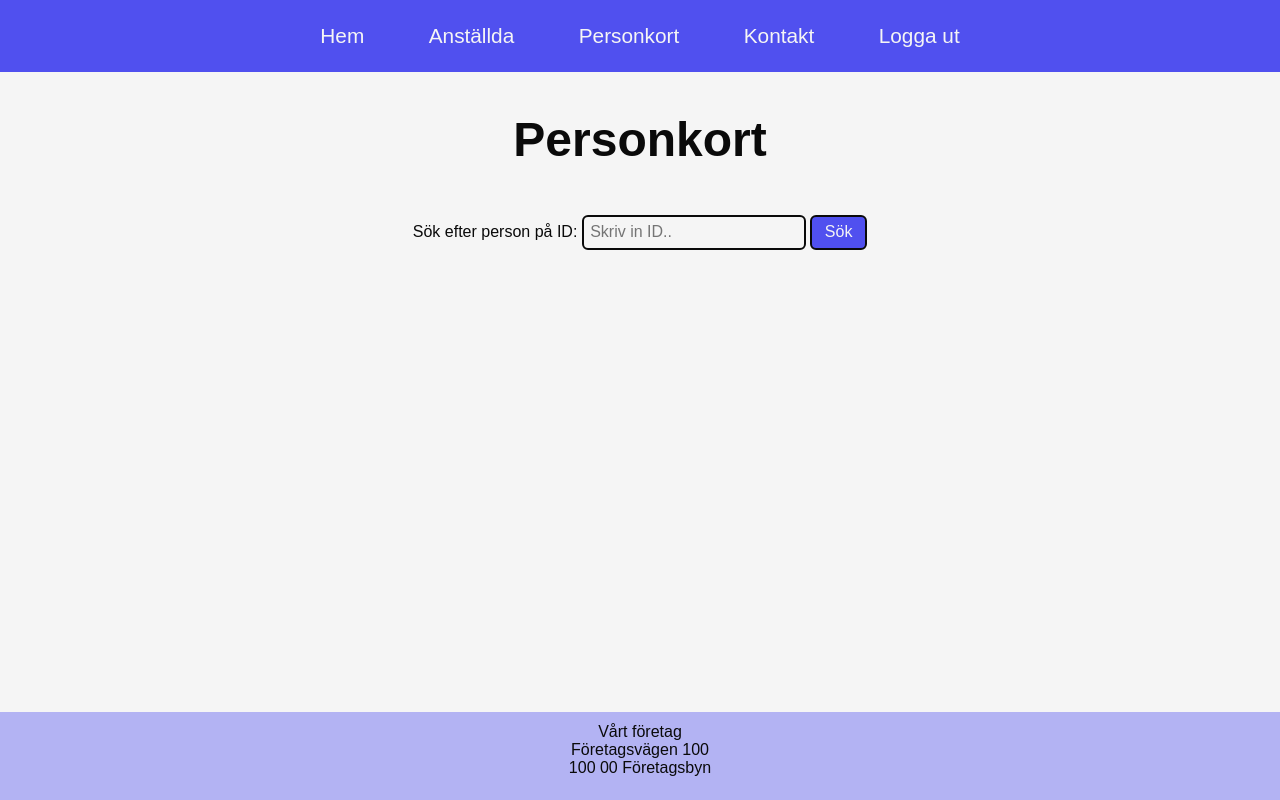
After one commit to mariebayard/Personalregister, a Flask app: template templates/goto.html in a window 1280 px wide. The commit adds this page. Run offline with Flask 3, Linux system fonts and the light colour scheme; the template is opened without the code that fills it, so the values that code supplies are empty; parts of the project's set-up code (start-up, migrations or seed data) failed here and were passed over.

Commit message:
Uppdaterat personkort/search så den redirectar till personkort/id om personen finns. Lagt till goto.html samt uppdaterat personkort.html. Lagt till styling för goto
app.py; uppdaterat routen för personkort/search. Redirectar till personkort/id om personen finns. Finns inte id så skrivs ett meddelande ut.
La till goto.html med en form för input för att söka efter ID. La till ett meddelande om personen inte finns.
personkort.html; tog bort formen från personkort/id.
La till styling för goto.html

```diff
--- a/app.py
+++ b/app.py
@@ -79,19 +79,20 @@ def anstallda():
                            has_next=pa_obj.has_next,
                            has_prev=pa_obj.has_prev)
 
-@app.route("/personkort/search", methods=['POST'])
+@app.route("/personkort/search", methods=["GET",'POST'])
 @login_required
 def search_person():
-   query=request.form.get('query', type=int)
-   person= db.session.query(Employee).filter_by(id=query).first()
-   if person:
-       picture=db.session.query(EmployeePicture).filter_by(employee_id=person.id, picture_size='large').first()
-       return render_template('personkort.html', person=person, picture=picture)
-   else:
-       message='Det finns ingen anställd med ID: '
-       return render_template('personkort.html', message=message, query=query)
+    if request.method=='POST':
+        person_id=request.form.get('person_id', type=int)
+        person=db.session.query(Employee).filter_by(id=person_id).first()
+        if person:
+            return redirect(url_for('personkort', person_id=person_id))
+        else:
+            message='Det finns ingen anställd med ID: '
+            return render_template('goto.html', message=message, person_id=person_id)
+    return render_template('goto.html')
 
-@app.route("/personkort/<person_id>")
+@app.route("/personkort/<int:person_id>")
 @login_required
 @roles_required('Admin')
 def personkort(person_id):
@@ -114,4 +115,4 @@ if __name__ == '__main__':
         upgrade()
         seed_data(db)
 
-    app.run(debug=True)
+    app.run(debug=True, port=8080)
--- a/static/style.css
+++ b/static/style.css
@@ -184,11 +184,15 @@ ul li {
 ul li span {
     font-weight: 600;
 }
+/* -------------------Goto styling--------------*/
+.goto-article{
+    height: 80vh;
+}
 .person-form-div {
     display: flex;
     justify-content: center;
     align-items: center;
-    margin-top: 1rem;
+    padding-top: 3rem;
 }
 .person-form-div label {
     font-size: 1rem;
@@ -203,7 +207,9 @@ ul li span {
 .person-p {
     margin-top: 3rem;
 }
-
+.message-p{
+    margin-top: 3rem;
+}
 /* -------------------Logout styling--------------*/
 .logout-div {
     display: flex;
--- /dev/null
+++ b/templates/goto.html
@@ -0,0 +1,19 @@
+{% extends 'base.html' %}
+
+{% block title %}personkort{% endblock %}
+
+{% block content %}
+    <article class="goto-article">
+        <h1>Personkort</h1>
+        <div class="person-form-div">
+            <form action="" method="POST">
+                <label for="search">Sök efter person på ID:</label>
+                <input type="number" id="search" name="person_id" placeholder="Skriv in ID..">
+                <button class="btn" type="submit">Sök</button>
+            </form>
+        </div>
+        {% if message %}
+            <p class="message-p">{{message}}{{person_id}}</p>
+        {% endif %}
+    </article>
+{% endblock %}
```
Also changed, not shown: templates/personkort.html (+0 -11 lines).
